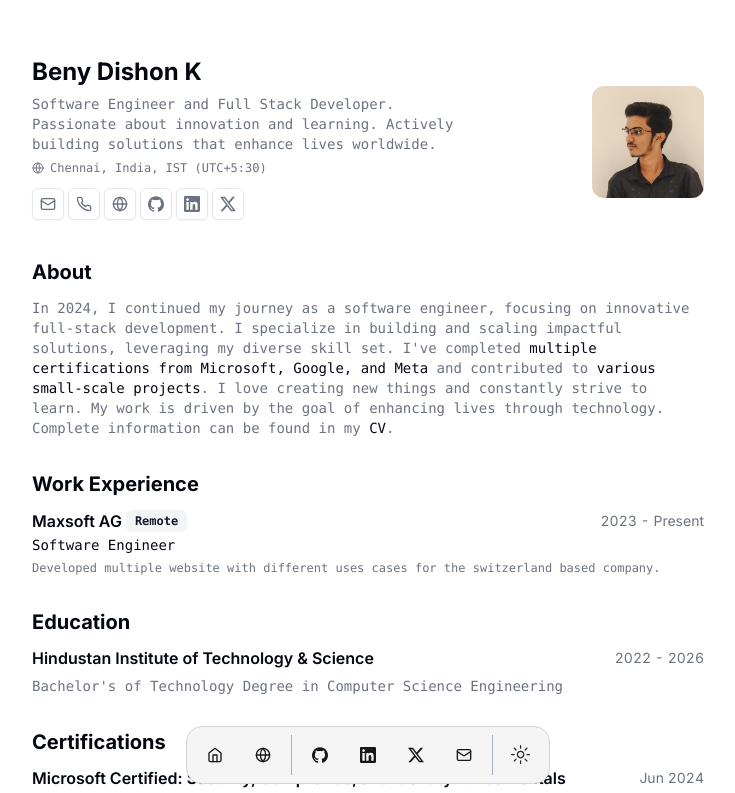
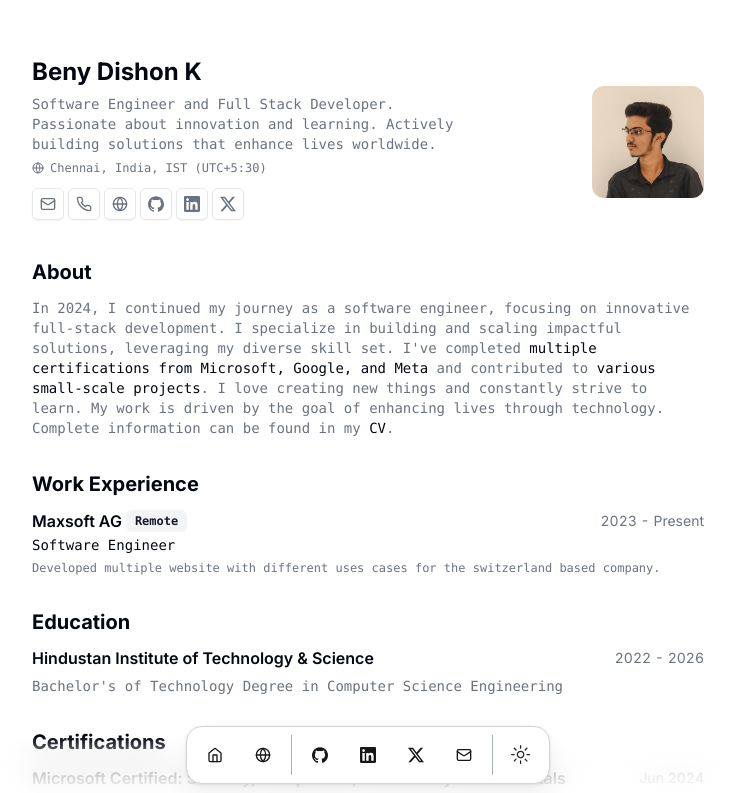
Before and after one commit to BenyD/beny-cv, a Next.js app: page / in a window 1280 px wide. Shown: the top 793 px of the page, without its empty margins (272-1007 px from the left). Built offline with nearby package versions, Linux system fonts and the light colour scheme.

Commit message:
Dock Complete

```diff
--- a/src/components/Navbar.tsx
+++ b/src/components/Navbar.tsx
@@ -93,9 +93,13 @@
 
 export function Navbar() {
   return (
-    <div className="fixed bottom-0 mb-4 w-full">
+    <div className="pointer-events-none fixed bottom-0 mb-4 w-full origin-bottom">
+      <div className="fixed inset-x-0 bottom-0 h-16 w-full bg-background to-transparent backdrop-blur-lg [-webkit-mask-image:linear-gradient(to_top,black,transparent)] dark:bg-background"></div>
       <TooltipProvider>
-        <Dock direction="middle">
+        <Dock
+          direction="middle"
+          className="pointer-events-auto transform-gpu bg-background [box-shadow:0_0_0_1px_rgba(0,0,0,.03),0_2px_4px_rgba(0,0,0,.05),0_12px_24px_rgba(0,0,0,.05)] dark:[border:1px_solid_rgba(255,255,255,.1)] dark:[box-shadow:0_-20px_80px_-20px_#ffffff1f_inset] "
+        >
           {DATA.navbar.map((item) => (
             <DockIcon key={item.label}>
               <Tooltip>
```
